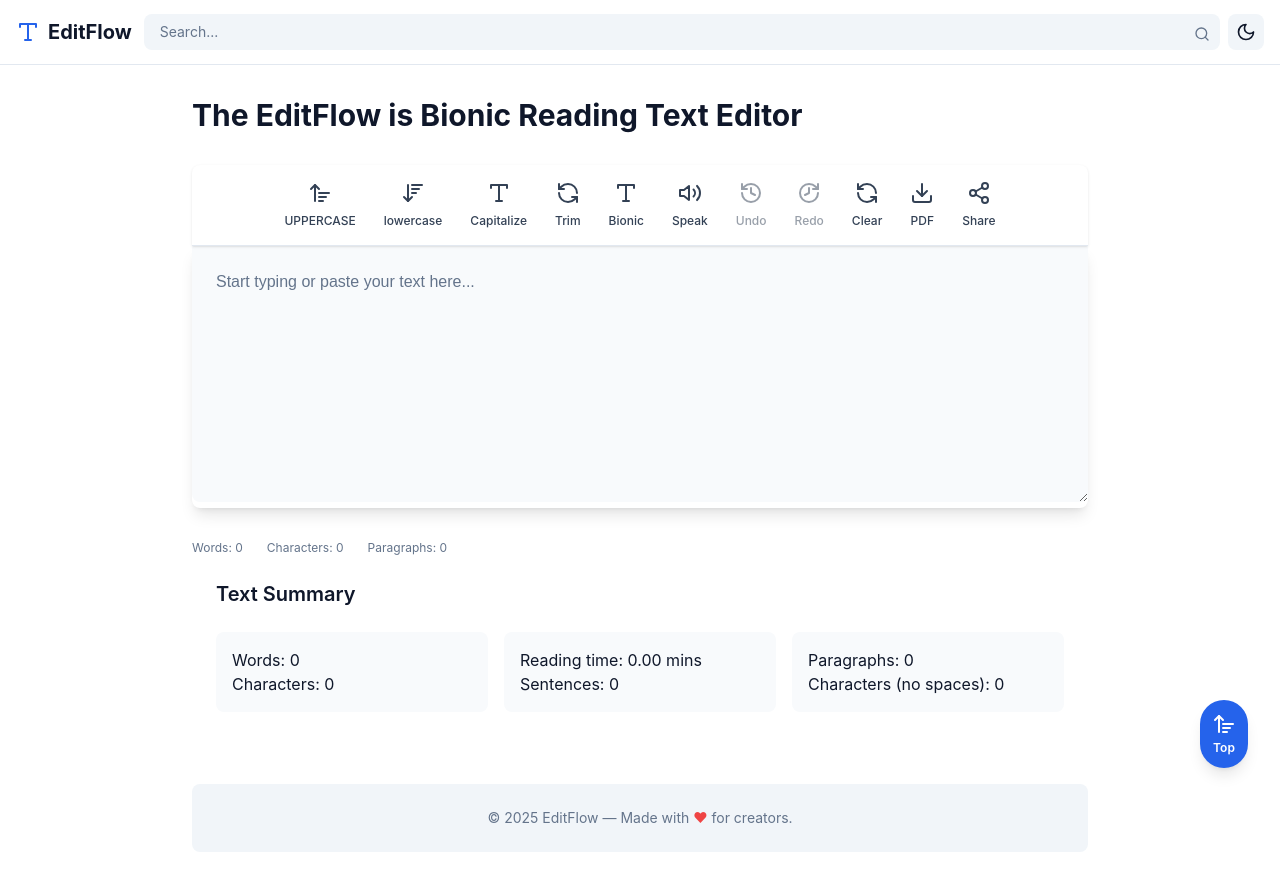
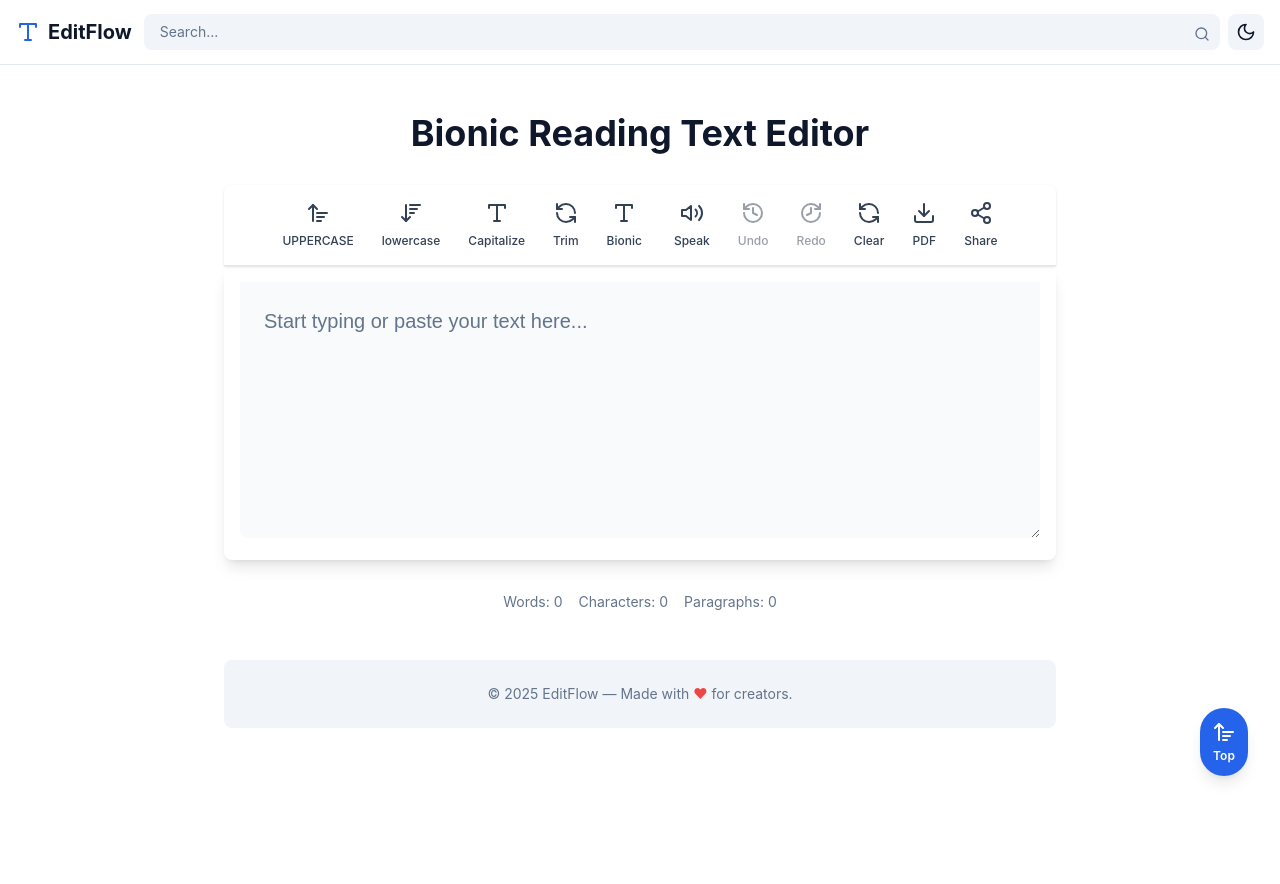
Before and after one commit to narayan2k01/EditFlow, a React (Vite) app: page / in a window 1280 px wide. After the commit the page ends 800 px from the top, so only its background shows below. Built offline with nearby package versions, Linux system fonts and the light colour scheme.

Commit message:
change in code for more responcive code

```diff
--- a/src/Components/TextForm.tsx
+++ b/src/Components/TextForm.tsx
@@ -291,13 +291,16 @@
   };
 
   return (
-    <div className="max-w-4xl mx-auto">
-      <h2 className={`text-3xl font-bold mb-8 ${mode === 'dark' ? 'text-white' : 'text-slate-900'}`}>
-        The EditFlow is Bionic Reading Text Editor
+    <div className="max-w-4xl w-full mx-auto px-2 sm:px-4 md:px-8 py-4">
+      <h2 className={`text-2xl sm:text-3xl md:text-4xl font-bold mb-6 sm:mb-8 ${mode === 'dark' ? 'text-white' : 'text-slate-900'} text-center`}>
+        Bionic Reading Text Editor
       </h2>
 
-      {/* --- IMPRESSIVE TOOLBAR --- */}
-      <div className="sticky top-0 z-10 bg-white dark:bg-slate-900 rounded-t-lg shadow flex flex-wrap gap-3 px-4 py-3 border-b border-slate-200 dark:border-slate-800 justify-center">
+      <div className="relative">
+        {/* Sticky Toolbar */}
+        <div className="sticky top-0 z-20 bg-white dark:bg-slate-900 rounded-t-lg shadow flex flex-wrap gap-2 sm:gap-4 px-2 sm:px-4 py-2 sm:py-3 border-b border-slate-200 dark:border-slate-800 justify-center">
+          {/* --- Formatting Group --- */}
+          <div className="flex gap-3">
             <button onClick={handleUpperCase} className="toolbar-btn group flex flex-col items-center" title="Convert to UPPERCASE">
               <ArrowUpWideNarrow className="w-6 h-6 mb-1 group-hover:text-blue-600 transition-colors" />
               <span className="text-xs font-medium group-hover:text-blue-600">UPPERCASE</span>
@@ -318,6 +321,9 @@
               <Type className="w-6 h-6 mb-1 group-hover:text-blue-600 transition-colors" />
               <span className="text-xs font-medium group-hover:text-blue-600">Bionic</span>
             </button>
+          </div>
+          {/* --- Utility Group --- */}
+          <div className="flex gap-3">
             <button onClick={handleTextToSpeech} className="toolbar-btn group flex flex-col items-center" title={speaking ? "Stop Speaking" : "Speak"}>
               <Volume2 className={`w-6 h-6 mb-1 ${speaking ? 'text-red-500' : 'group-hover:text-blue-600'} transition-colors`} />
               <span className="text-xs font-medium group-hover:text-blue-600">{speaking ? "Stop" : "Speak"}</span>
@@ -343,20 +349,29 @@
               <span className="text-xs font-medium group-hover:text-blue-600">Share</span>
             </button>
           </div>
+        </div>
 
         {/* --- TEXT AREA / BIONIC VIEW --- */}
-      <div className={`p-0 rounded-b-lg shadow-lg mb-8 ${mode === 'dark' ? 'bg-slate-800' : 'bg-white'}`}>
+        <div className={`p-2 sm:p-4 rounded-b-lg shadow-lg mb-8 ${mode === 'dark' ? 'bg-slate-800' : 'bg-white'} overflow-auto`}>
           {isTextBionic || searchTerm ? (
             <div
               ref={bionicRef}
-            className="w-full min-h-[16rem] p-6 rounded-b-lg outline-none transition-colors text-justify whitespace-pre-wrap"
-            style={{ fontSize, fontFamily, backgroundColor: mode === 'dark' ? '#0f172a' : '#f8fafc', color: mode === 'dark' ? 'white' : 'black' }}
+              className="w-full min-h-[12rem] sm:min-h-[16rem] p-2 sm:p-6 rounded-b-lg outline-none transition-colors text-justify whitespace-pre-wrap"
+              style={{
+                fontSize: 'clamp(1rem, 2vw, 1.25rem)',
+                fontFamily,
+                backgroundColor: mode === 'dark' ? '#0f172a' : '#f8fafc',
+                color: mode === 'dark' ? 'white' : 'black'
+              }}
               dangerouslySetInnerHTML={{ __html: bionicText }}
             />
           ) : (
             <textarea
-            className={`w-full min-h-[16rem] p-6 rounded-b-lg outline-none transition-colors text-justify resize-y ${mode === 'dark' ? 'bg-slate-900 text-white placeholder:text-slate-400' : 'bg-slate-50 text-slate-900 placeholder:text-slate-500'}`}
-            style={{ fontSize, fontFamily }}
+              className={`w-full min-h-[12rem] sm:min-h-[16rem] p-2 sm:p-6 rounded-b-lg outline-none transition-colors text-justify resize-y ${mode === 'dark' ? 'bg-slate-900 text-white placeholder:text-slate-400' : 'bg-slate-50 text-slate-900 placeholder:text-slate-500'}`}
+              style={{
+                fontSize: 'clamp(1rem, 2vw, 1.25rem)',
+                fontFamily
+              }}
               value={text}
               onChange={handleTextChange}
               onPaste={handlePaste}
@@ -364,37 +379,27 @@
             />
           )}
         </div>
+      </div>
 
-      {/* --- LIVE COUNTS --- */}
-      <div className="flex gap-6 mt-2 text-xs text-slate-500 dark:text-slate-400">
+      {/* Live Counts */}
+      <div className="flex flex-wrap gap-4 mt-2 text-xs sm:text-sm text-slate-500 dark:text-slate-400 justify-center">
         <span>Words: {text.split(/\s+/).filter(Boolean).length}</span>
         <span>Characters: {text.length}</span>
         <span>Paragraphs: {text.split(/\n\s*\n/).filter(Boolean).length}</span>
       </div>
 
-      <div className={`p-6 rounded-lg ${mode === 'dark' ? 'bg-slate-800 text-white' : 'bg-white text-slate-900'}`}>
-        <h3 className="text-xl font-semibold mb-6">Text Summary</h3>
-        <div className="grid grid-cols-1 md:grid-cols-3 gap-4">
-            <div className={`p-4 rounded-lg ${mode === 'dark' ? 'bg-slate-700' : 'bg-slate-50'}`}> <p>Words: {text.split(/\s+/).filter(Boolean).length}</p> <p>Characters: {text.length}</p> </div>
-            <div className={`p-4 rounded-lg ${mode === 'dark' ? 'bg-slate-700' : 'bg-slate-50'}`}> <p>Reading time: {(0.008 * text.split(' ').filter(Boolean).length).toFixed(2)} mins</p> <p>Sentences: {text.split(/[.!?]+/).filter(Boolean).length}</p> </div>
-            <div className={`p-4 rounded-lg ${mode === 'dark' ? 'bg-slate-700' : 'bg-slate-50'}`}> <p>Paragraphs: {text.split(/\n\s*\n/).filter(Boolean).length}</p> <p>Characters (no spaces): {text.replace(/\s/g, '').length}</p> </div>
-        </div>
-      </div>
-
-      {/* --- FOOTER --- */}
-      <footer className={`mt-12 py-6 text-center text-sm ${mode === 'dark' ? 'bg-slate-900 text-slate-400' : 'bg-slate-100 text-slate-500'} rounded-lg`}>
-        <span>
+      {/* Footer */}
+      <footer className={`mt-12 py-6 text-center text-xs sm:text-sm ${mode === 'dark' ? 'bg-slate-900 text-slate-400' : 'bg-slate-100 text-slate-500'} rounded-lg`}>
         &copy; {new Date().getFullYear()} EditFlow &mdash; Made with <span className="text-red-500">♥</span> for creators.
-        </span>
       </footer>
 
-      {/* --- GO TO TOP BUTTON --- */}
+      {/* Go to Top Button */}
       <button
         onClick={() => window.scrollTo({ top: 0, behavior: 'smooth' })}
-        className="fixed bottom-8 right-8 z-50 bg-blue-600 hover:bg-blue-700 text-white rounded-full shadow-lg p-3 flex flex-col items-center transition-all"
+        className="fixed bottom-6 right-4 sm:right-8 z-50 bg-blue-600 hover:bg-blue-700 text-white rounded-full shadow-lg p-2 sm:p-3 flex flex-col items-center transition-all"
         title="Go to Top"
       >
-        <ArrowUpWideNarrow className="w-6 h-6" />
+        <ArrowUpWideNarrow className="w-5 h-5 sm:w-6 sm:h-6" />
         <span className="text-xs font-semibold mt-1">Top</span>
       </button>
     </div>
```
Lines whose indentation alone changed are shown as unchanged.
